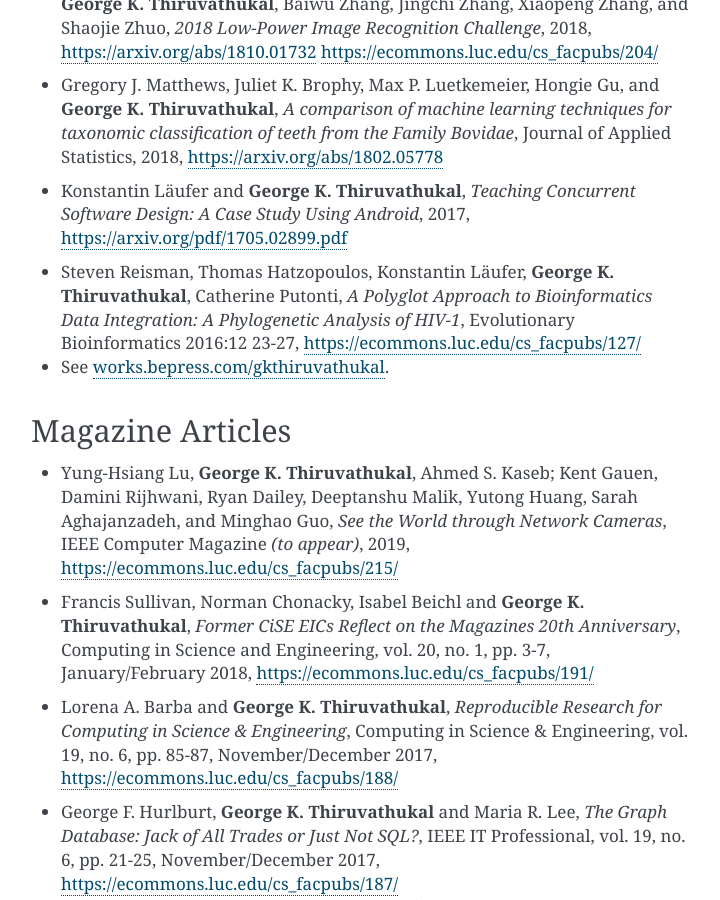
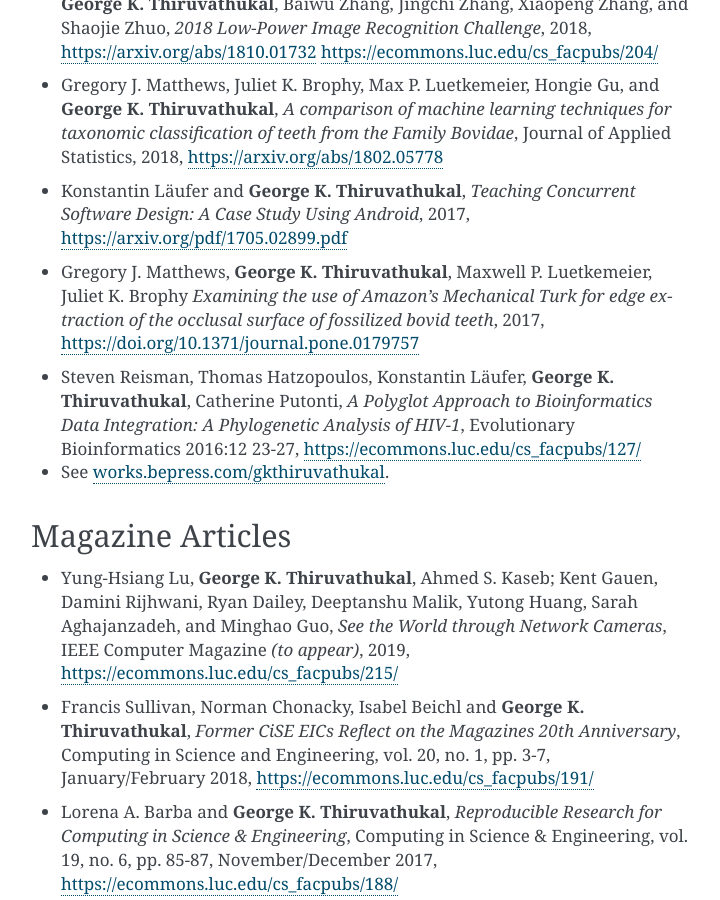
Before and after one commit to jweezy24/thiruvathukal-home-sphinx, a Sphinx documentation site: the page built from source/publications.rst, in a window 1280 px wide and 900 px high, scrolled down 3993 px. Shown: the whole window, without its empty margins (389-1109 px from the left). Built offline with Sphinx 7.4.7, drawn with Linux system fonts in a browser that asks for light colours.

Commit message:
fixed error

```diff
--- a/source/publications.rst
+++ b/source/publications.rst
@@ -383,10 +383,10 @@ Journal Articles
 .. index::
    fossil, amazon turk
 
-   Gregory J. Matthews, |George-K-Thiruvathukal|, Maxwell P. Luetkemeier, Juliet K. Brophy
-   *Examining the use of Amazon’s Mechanical Turk for edge extraction of the occlusal surface of fossilized bovid teeth*,
-   2017,
-   https://doi.org/10.1371/journal.pone.0179757
+* Gregory J. Matthews, |George-K-Thiruvathukal|, Maxwell P. Luetkemeier, Juliet K. Brophy
+  *Examining the use of Amazon’s Mechanical Turk for edge extraction of the occlusal surface of fossilized bovid teeth*,
+  2017,
+  https://doi.org/10.1371/journal.pone.0179757
 
 .. index::
    bioinformatics, HIV-1, phylogeny, software engineering
```
